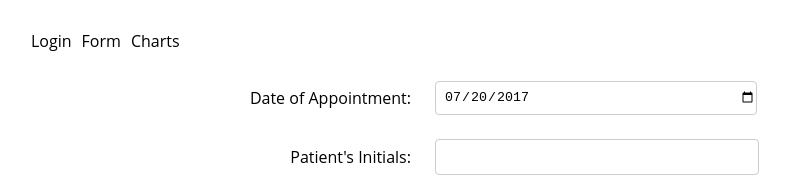
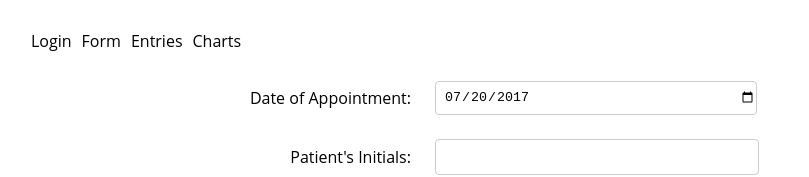
Before and after one commit to benjaminhoffman/customer-tracker, a React app: page / in a window 1280 px wide. Shown: the top 177 px of the page, without its empty margins (2-811 px from the left). Built offline with nearby package versions, Linux system fonts and the light colour scheme.

Commit message:
updates README

```diff
--- a/src/containers/App.jsx
+++ b/src/containers/App.jsx
@@ -20,6 +20,10 @@ export default class AppContainer extends Component {
         {
           name: 'Form',
           value: 'form'
+        },
+        {
+          name: 'Entries',
+          value: 'entries'
         },
         {
           name: 'Charts',
```
Also changed, not shown: 1 other file (tests, documents, lock files or other folders).
